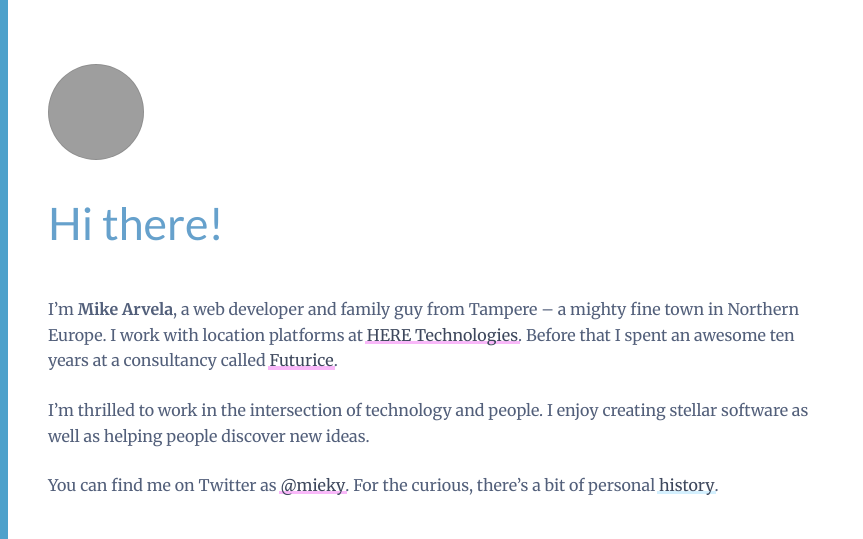
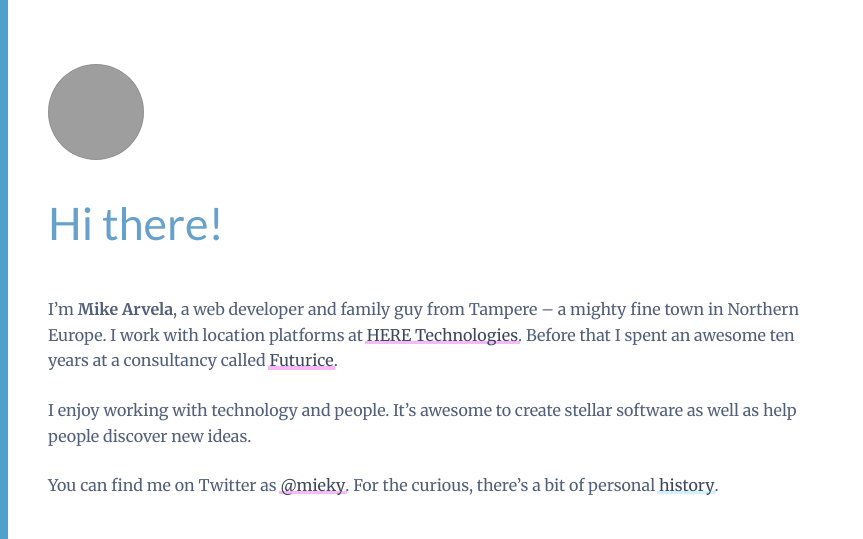
Before and after one commit to mieky/mieky.github.io, a Jekyll site: the page built from index.md, in a window 1280 px wide, cut to the strip 0-539 px from the top of the page. Shown: the whole strip, without its empty margins (0-863 px from the left). Built offline with Jekyll 4.4.1, drawn with Linux system fonts in a browser that asks for light colours; grey boxes are pictures that could not be loaded.

Commit message:
Less thrills, more enjoy

```diff
--- a/index.md
+++ b/index.md
@@ -9,6 +9,6 @@ site_title: Mike Arvela
 
 I'm <strong>Mike Arvela</strong>, a web developer and family guy from Tampere – a mighty fine town in Northern Europe. I work with location platforms at <a href="https://www.here.com/" class="external-link">HERE Technologies</a>. Before that I spent an awesome ten years at a consultancy called [Futurice](https://www.futurice.com/).
 
-I'm thrilled to work in the intersection of technology and people. I enjoy creating stellar software as well as helping people discover new ideas.
+I enjoy working with technology and people. It's awesome to create stellar software as well as help people discover new ideas.
 
 You can find me on Twitter as [@mieky](https://twitter.com/mieky). For the curious, there's a bit of personal <a href="/about.html">history</a>.
```
